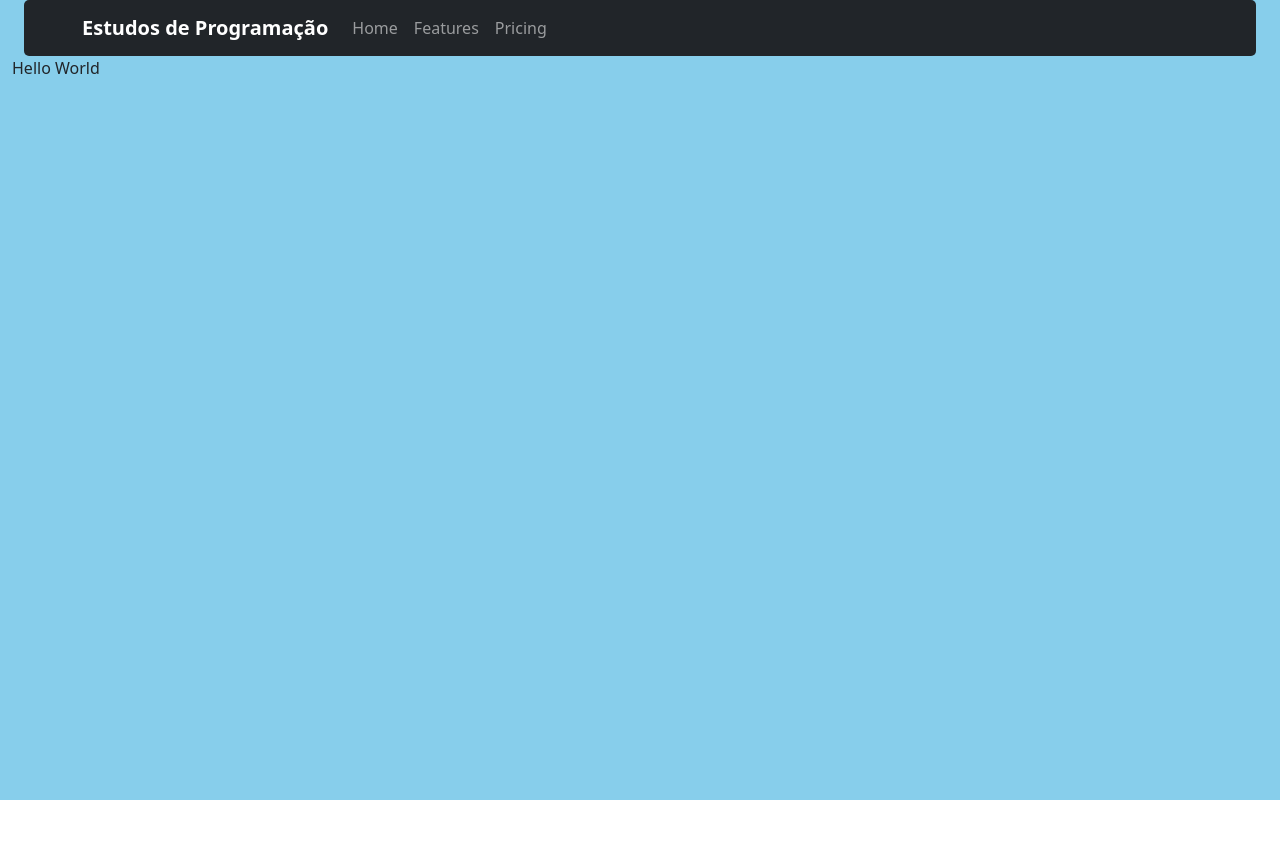
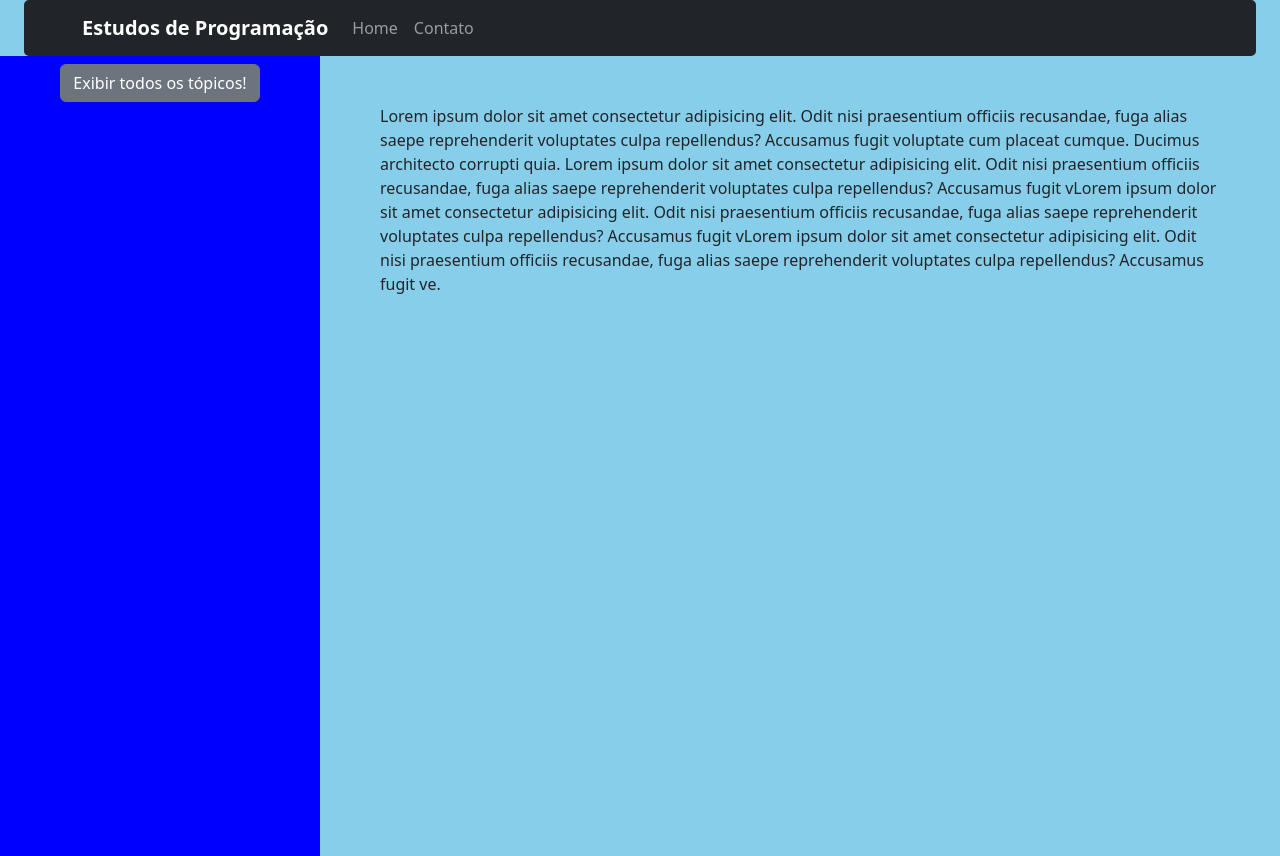
Before and after one commit to JeffersonDRego/site-estudos, a Next.js app: page / in a window 1280 px wide. Before the commit the page ends 800 px from the top, so only its background shows below. Built offline with nearby package versions, Linux system fonts and the light colour scheme.

Commit message:
Setting gride

```diff
--- a/components/header/index.js
+++ b/components/header/index.js
@@ -13,8 +13,7 @@ const Header =()=>{
                     <Navbar.Brand href="#home" style={{fontWeight:'bold'}}>Estudos de Programação</Navbar.Brand>
                         <Nav className="me-auto">
                             <Nav.Link href="#home">Home</Nav.Link>
-                            <Nav.Link href="#features">Features</Nav.Link>
-                            <Nav.Link href="#pricing">Pricing</Nav.Link>
+                            <Nav.Link href="#">Contato</Nav.Link>
                         </Nav>
                 </Container>
             </Navbar>
--- /dev/null
+++ b/components/offcanvas/index.js
@@ -0,0 +1,59 @@
+import React, {useState} from 'react';
+import 'bootstrap/dist/css/bootstrap.min.css';
+import Container from 'react-bootstrap/Container';
+import Row from 'react-bootstrap/Row';
+import Col from 'react-bootstrap/Col';
+import Nav from 'react-bootstrap/Nav';
+import Button from 'react-bootstrap/Button';
+import Offcanvas from 'react-bootstrap/Offcanvas';
+
+const options = [
+    {
+        name :'Exibir todos os tópicos!',
+        scroll: true,
+        backdrop: true
+    }
+]
+function OffCanvasExample({ name, ...props }) {
+    const [show, setShow] = useState(false);
+
+    const handleClose = () => setShow(false);
+    const toggleShow = () => setShow((s) => !s);
+
+    return (
+      <>
+        <Button variant="secondary" onClick={toggleShow} className="m-2">
+          {name}
+        </Button>
+        <Offcanvas show={show} onHide={handleClose} {...props}>
+          <Offcanvas.Header closeButton>
+            <Offcanvas.Title>Matérias para estudo</Offcanvas.Title>
+          </Offcanvas.Header>
+          <Offcanvas.Body>
+            <Col className='mb-2'>
+                <a href="#">HTML</a>
+            </Col>
+            <Col className='mb-2'>
+                <a href="#">Link para matéria</a>
+            </Col>
+            <Col className='mb-2'>
+                <a href="#">Link para matéria</a>
+            </Col>
+            <Col className='mb-2'>
+                <a href="#">Link para matéria</a>
+            </Col>
+          </Offcanvas.Body>
+        </Offcanvas>
+      </>
+    );
+  }
+
+  export default function OffCanvas() {
+    return (
+      <>
+        {options.map((props, idx) => (
+          <OffCanvasExample key={idx} {...props} />
+        ))}
+      </>
+    );
+  }
--- a/pages/index.js
+++ b/pages/index.js
@@ -4,13 +4,31 @@ import Container from 'react-bootstrap/Container';
 import Row from 'react-bootstrap/Row';
 import Col from 'react-bootstrap/Col';
 import Header from "../components/header"
-
+import OffCanvas from '../components/offcanvas';
 
 export default function Home(){
     return(
-        <Container fluid style={{backgroundColor:'skyblue', height:'100vh'}}>
+        <Container fluid style={{backgroundColor:'skyblue', height:'100%'}}>
             <Header/>
-            <div className="d-flex align-items-stretch" >Hello World</div>
+            <Row>
+                <Col className='col-3 d-flex align-items-start justify-content-center' style={{backgroundColor:'blue', height:'100vh'}}>
+                    <OffCanvas/>
+                </Col>
+                <Col className='m-5'>
+                    <div>Lorem ipsum dolor sit amet consectetur adipisicing elit. Odit nisi praesentium officiis recusandae,
+                        fuga alias saepe reprehenderit voluptates culpa repellendus? Accusamus fugit
+                        voluptate cum placeat cumque. Ducimus architecto corrupti quia.
+                        Lorem ipsum dolor sit amet consectetur adipisicing elit. Odit nisi praesentium officiis recusandae,
+                        fuga alias saepe reprehenderit voluptates culpa repellendus? Accusamus fugit
+                        vLorem ipsum dolor sit amet consectetur adipisicing elit. Odit nisi praesentium officiis recusandae,
+                        fuga alias saepe reprehenderit voluptates culpa repellendus? Accusamus fugit
+                        vLorem ipsum dolor sit amet consectetur adipisicing elit. Odit nisi praesentium officiis recusandae,
+                        fuga alias saepe reprehenderit voluptates culpa repellendus? Accusamus fugit
+                        ve.
+                        </div>
+                </Col>
+            </Row>
+
             <div></div>
         </Container>
     )
```
